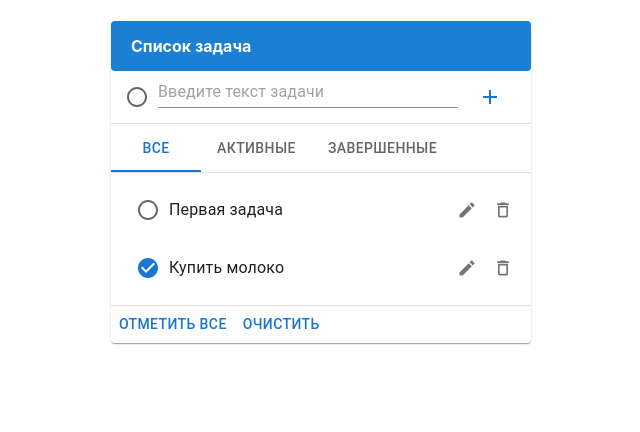
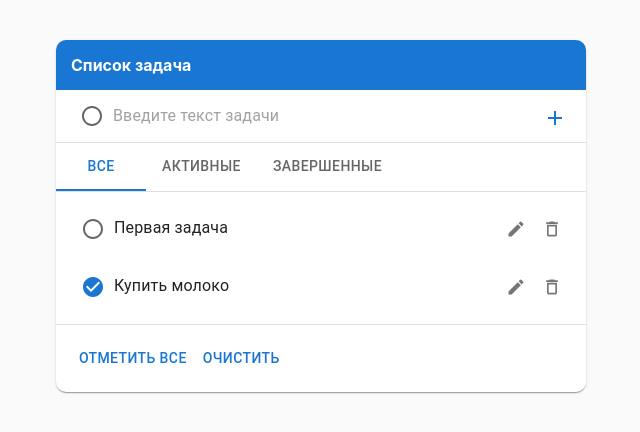
Before and after one commit to berdibekovadilet/Todo_redux, a React (Create React App) app: page / in a window 1280 px wide. Shown: the top 432 px of the page, without its empty margins (319-959 px from the left). Built offline with nearby package versions, Linux system fonts and the light colour scheme.

Commit message:
create added

```diff
--- a/package.json
+++ b/package.json
@@ -10,6 +10,7 @@
     "@testing-library/jest-dom": "^5.16.4",
     "@testing-library/react": "^12.1.4",
     "@testing-library/user-event": "^13.5.0",
+    "node-sass": "^7.0.1",
     "react": "^18.0.0",
     "react-dom": "^18.0.0",
     "react-scripts": "5.0.0",
--- a/src/App.js
+++ b/src/App.js
@@ -8,9 +8,9 @@ function reducer(state, action) {
     return [
       ...state,
       {
-        id: 3,
-        text: "3 задача",
-        completed: true,
+        id: state[state.length - 1].id + 1,
+        text: action.payload.text,
+        completed: action.payload.checked,
       },
     ];
   }
@@ -31,9 +31,13 @@ function App() {
     },
   ]);
 
-  const addTask = () => {
+  const addTask = (text, checked) => {
     dispatch({
       type: "ADD_TASK",
+      payload: {
+        text,
+        checked,
+      },
     });
   };
   return (
@@ -42,7 +46,7 @@ function App() {
         <Paper className="header" elevation={0}>
           <h4>Список задача</h4>
         </Paper>
-        <AddFeild onClick={addTask} />
+        <AddFeild onAdd={addTask} />
         <Divider />
         <Tabs value={0}>
           <Tab label="Все" />
--- a/src/components/AddFeild.jsx
+++ b/src/components/AddFeild.jsx
@@ -1,23 +1,33 @@
-import React from "react";
+import React, { useState } from "react";
 import { Add, CheckCircle, RadioButtonUnchecked } from "@mui/icons-material";
 import { Button, Checkbox, TextField } from "@mui/material";
 
-function AddFeild({ onClick }) {
+function AddFeild({ onAdd }) {
+  const [inputValue, setInputValue] = useState([]);
+  const [checked, setChecked] = useState(false);
+
+  const onClickAdd = () => {
+    onAdd(inputValue, checked);
+    setInputValue("");
+    setChecked(false);
+  };
   return (
     <div className="field">
       <Checkbox
+        checked={checked}
+        onChange={(e) => setChecked(e.target.value)}
         className="checkbox"
         icon={<RadioButtonUnchecked />}
         checkedIcon={<CheckCircle />}
       />
       <TextField
+        value={inputValue}
+        onChange={(e) => setInputValue(e.target.value)}
         placeholder="Введите текст задачи"
         variant="standard"
-        sx={{
-          "& > :not(style)": { width: "300px" },
-        }}
+        fullWidth
       />
-      <Button onClick={onClick}>
+      <Button onClick={onClickAdd}>
         <Add />
       </Button>
     </div>
--- a/src/index.css
+++ b/src/index.css
@@ -1,44 +1,82 @@
 body {
-  margin: 0;
-  font-family: -apple-system, BlinkMacSystemFont, 'Segoe UI', 'Roboto', 'Oxygen',
-    'Ubuntu', 'Cantarell', 'Fira Sans', 'Droid Sans', 'Helvetica Neue',
+  margin: 0 !important;
+  padding: 0 !important;
+  font-family: -apple-system, BlinkMacSystemFont, "Segoe UI", "Roboto", "Oxygen",
+    "Ubuntu", "Cantarell", "Fira Sans", "Droid Sans", "Helvetica Neue",
     sans-serif;
   -webkit-font-smoothing: antialiased;
   -moz-osx-font-smoothing: grayscale;
 }
 
 code {
-  font-family: source-code-pro, Menlo, Monaco, Consolas, 'Courier New',
+  font-family: source-code-pro, Menlo, Monaco, Consolas, "Courier New",
     monospace;
 }
 
-.wrapper{
-  max-width: 420px;
-  margin: 0 auto;
+h4 {
+  margin: 0 !important;
+  padding: 0 !important;
 }
 
-.header{
-  background-color: #1B7FD4 !important;
-  height: 50px;
+.App {
+  background-color: #fafafa;
+  height: 100vh;
+  padding-top: 40px;
 }
 
-.header h4{
-  color: white;
-  padding-top: 15px;
-  padding-left: 20px;
+.wrapper {
+  width: 530px;
+  margin: 0 auto;
+  border-radius: 10px !important;
+  overflow: hidden;
 }
 
-.d-flex{
+.item-text {
+  flex: 1;
+  line-height: 40px !important;
+}
+
+.header {
+  background-color: #1976d2 !important;
+  color: #fff !important;
+  padding: 15px;
+  margin-bottom: 10px !important;
+  border-radius: 0 !important;
+}
+
+.field {
+  display: flex;
+  padding: 0 15px;
+}
+
+.field .checkbox {
+  position: relative;
+  top: -5px;
+}
+
+.field .MuiInput-root:before {
+  display: none !important;
+}
+
+.field button {
+  width: 35px;
+  height: 35px;
+  min-width: 10px;
+}
+
+.d-flex {
   display: flex;
 }
 
-.field{
-  display: flex;
-  padding: 5px;
+.item {
+  flex: 1;
 }
 
-.item-text{
-  display: flex;
+.item-buttons {
   align-items: center;
-  width: 280px;
+  margin-left: 15px;
 }
+
+.check-buttons {
+  padding: 15px;
+}
```
Also changed, not shown: 1 other file (tests, documents, lock files or other folders).
